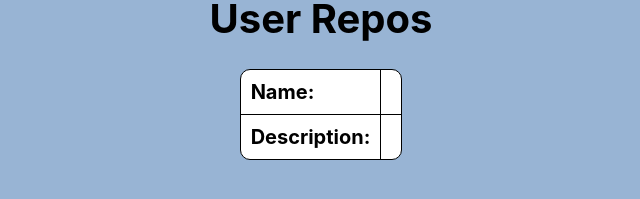
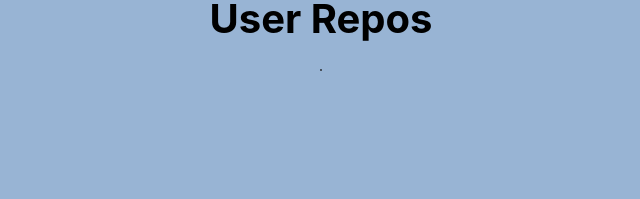
Before and after one commit to Hyper-TH/to-do, a React (Create React App) app: page /github in a window 1280 px wide. Shown: the part 547-746 px from the top of the page, without its empty margins (319-959 px from the left). Built offline with nearby package versions, Linux system fonts and the light colour scheme.

Commit message:
Able to print out list of repositories: CHECK TODO

```diff
--- a/src/components/GitHub/RepoInfo.js
+++ b/src/components/GitHub/RepoInfo.js
@@ -1,3 +1,4 @@
+// TODO: FIX ERROR REGARDING MAPS
 export const RepoInfo = (props) => {
     return <>
       <div id='userRepos'>
@@ -5,14 +6,20 @@ export const RepoInfo = (props) => {
             <div id="repoTableWrapper">
                 <table id='repoInfo'>
                     <tbody id="Rlist">
-                        <tr>
-                            <th>Name: </th>
-                            <td>{props.name}</td>
-                        </tr>
-                        <tr>
-                            <th>Description: </th>
-                            <td>{props.description}</td>
-                        </tr>
+                        {props.repoInfo.map(function(repo,i) {
+                            return (
+                            <>
+                                <tr key={i}>
+                                    <th key={i}>Name:</th>
+                                    <td key={i}>{repo.name}</td>
+                                </tr>
+                                <tr key={i}>
+                                    <th key={i}>Description:</th>
+                                    <td key={i}>{repo.description}</td>
+                                </tr>
+                            </>
+                            )
+                        })}
                     </tbody>
                 </table>
             </div>
```
